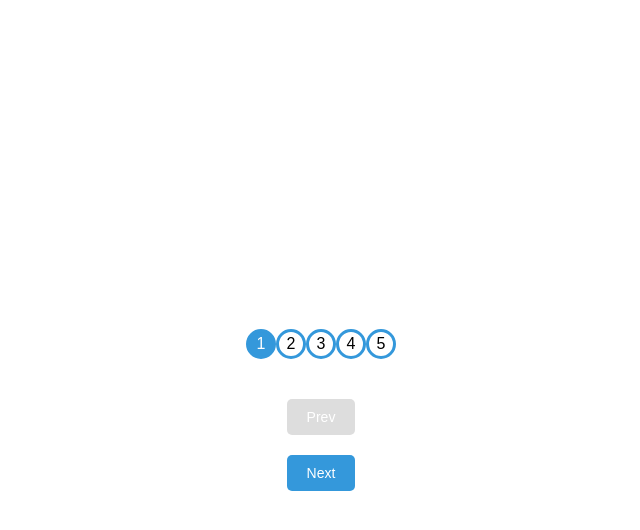
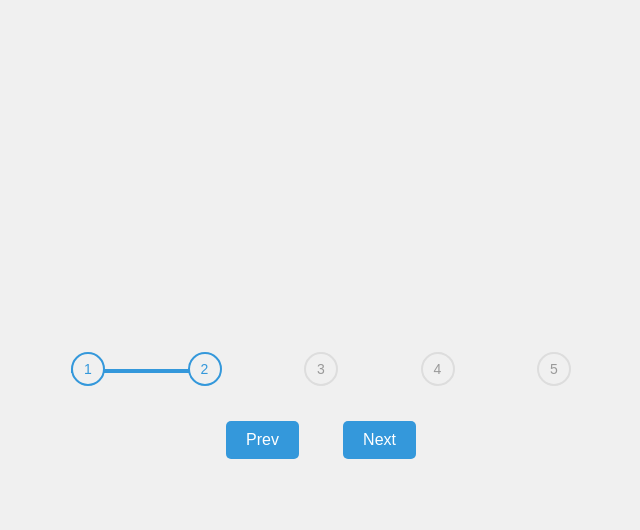
Before and after one commit to acciojob/progress-bar-mdharis98, a website: page main.html in a window 1280 px wide. Both pictures are taken after a click on the button "Next". Shown: the whole page, without its empty margins (319-959 px from the left). Drawn offline with Linux system fonts and the light colour scheme.

Commit message:
created a submission

```diff
--- a/main.html
+++ b/main.html
@@ -10,16 +10,18 @@
 
 
 	 <div class="container">
-        <div class="progress-container">
-            <div class="progress" id="progress"></div>
+    <div id="progress-container">
+        <div id="progress"></div>
         <div class="circle active" id="circle-1">1</div>
         <div class="circle" id="circle-2">2</div>
         <div class="circle" id="circle-3">3</div>
         <div class="circle" id="circle-4">4</div>
         <div class="circle" id="circle-5">5</div>
     </div>
-        <button class="btn" id="prev" disabled>Prev</button>
-        <button class="btn" id="next">Next</button>
+    <div id="buttons">
+        <button id="prev" disabled>Prev</button>
+        <button id="next">Next</button>
+    </div>
 </div>
 
 
--- a/script.js
+++ b/script.js
@@ -1,5 +1,47 @@
-//your JS code here. If required.
-cy.get('#prev').should('not.be.disabled').click();
-cy.get('#next').click(); // Move forward, enabling the 'Prev' button.
-cy.get('#prev').should('not.be.disabled').click(); // Click the 'Prev' button once it's enabled.
-cy.get('#prev', { timeout: 6000 }).should('not.be.disabled').click();
+const progress = document.getElementById('progress');
+    const prev = document.getElementById('prev');
+    const next = document.getElementById('next');
+    const circles = document.querySelectorAll('.circle');
+
+    let currentActive = 1;
+
+    next.addEventListener('click', () => {
+        currentActive++;
+        if (currentActive > circles.length) {
+            currentActive = circles.length;
+        }
+
+        update();
+    });
+
+    prev.addEventListener('click', () => {
+        currentActive--;
+        if (currentActive < 1) {
+            currentActive = 1;
+        }
+
+        update();
+    });
+
+    function update() {
+        circles.forEach((circle, idx) => {
+            if (idx < currentActive) {
+                circle.classList.add('active');
+            } else {
+                circle.classList.remove('active');
+            }
+        });
+
+        const activeCircles = document.querySelectorAll('.active');
+
+        progress.style.width = ((activeCircles.length - 1) / (circles.length - 1)) * 100 + '%';
+
+        if (currentActive === 1) {
+            prev.disabled = true;
+        } else if (currentActive === circles.length) {
+            next.disabled = true;
+        } else {
+            prev.disabled = false;
+            next.disabled = false;
+        }
+    }
--- a/styles.css
+++ b/styles.css
@@ -1,40 +1,35 @@
-/*  your css code here. If applicable */
-* {
-    box-sizing: border-box;
-}
-
 body {
+            font-family: Arial, sans-serif;
             display: flex;
             justify-content: center;
             align-items: center;
             height: 100vh;
-    margin: 0;
-    font-family: Arial, sans-serif;
+            background-color: #f0f0f0;
         }
 
         .container {
             display: flex;
             flex-direction: column;
             align-items: center;
+            width: 50%;
         }
 
-.progress-container {
+        #progress-container {
             display: flex;
             justify-content: space-between;
             position: relative;
             width: 100%;
-    max-width: 400px;
-    margin: 30px 0;
+            max-width: 500px;
+            margin-bottom: 30px;
         }
 
-.progress {
+        #progress {
             position: absolute;
             top: 50%;
             left: 0;
-    transform: translateY(-50%);
             height: 4px;
+            width: 0;
             background-color: #3498db;
-    width: 0;
             z-index: -1;
             transition: width 0.4s ease;
         }
@@ -43,31 +38,39 @@ body {
             width: 30px;
             height: 30px;
             border-radius: 50%;
-    background-color: #fff;
-    border: 3px solid #3498db;
+            background-color: #f0f0f0;
+            border: 2px solid #ddd;
             display: flex;
             justify-content: center;
             align-items: center;
+            font-size: 14px;
+            color: #999;
             transition: all 0.4s ease;
         }
 
-.circle.active {
+        .active {
+            border-color: #3498db;
+            color: #3498db;
+        }
+
+        button {
+            border: none;
             background-color: #3498db;
             color: white;
+            padding: 10px 20px;
+            font-size: 16px;
+            margin: 5px;
+            border-radius: 5px;
+            cursor: pointer;
         }
 
-.btn {
-    background-color: #3498db;
-    color: white;
-    border: none;
-    padding: 10px 20px;
-    margin: 10px;
-    border-radius: 5px;
-    cursor: pointer;
-    font-size: 14px;
-}
-
-.btn:disabled {
+        button:disabled {
             background-color: #ddd;
             cursor: not-allowed;
         }
+
+        #buttons {
+            display: flex;
+            justify-content: space-between;
+            width: 200px;
+        }
```
Lines whose indentation alone changed are shown as unchanged.
